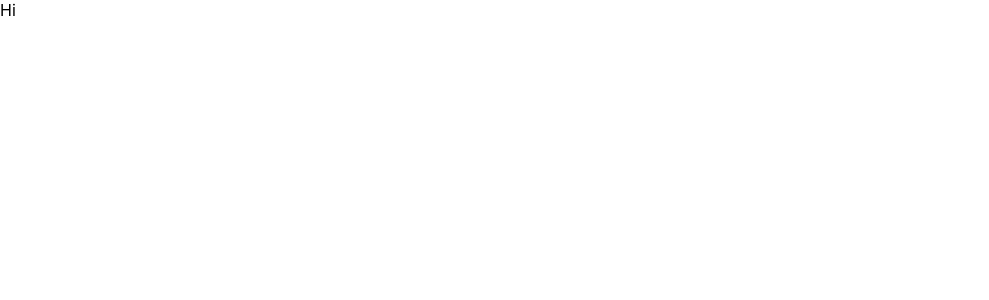
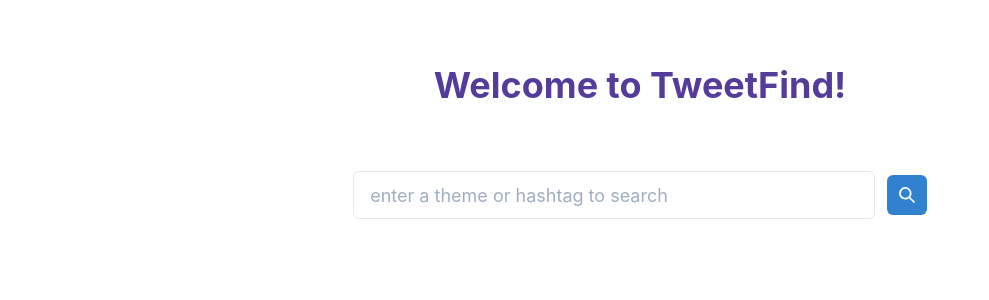
Before and after one commit to ohansemmanuel/modern-redux, a React (Create React App) app in the folder tweetfind/: page / in a window 1280 px wide. Shown: the top 300 px of the page, without its empty margins (0-989 px from the left). Built offline with nearby package versions, Linux system fonts and the light colour scheme.

Commit message:
feat: Initial UI setup

```diff
--- a/tweetfind/package.json
+++ b/tweetfind/package.json
@@ -3,10 +3,15 @@
   "version": "0.1.0",
   "private": true,
   "dependencies": {
+    "@chakra-ui/icons": "^1.0.3",
+    "@chakra-ui/react": "^1.1.6",
+    "@emotion/react": "^11.1.4",
+    "@emotion/styled": "^11.0.0",
     "@reduxjs/toolkit": "^1.5.0",
     "@testing-library/jest-dom": "^4.2.4",
     "@testing-library/react": "^9.5.0",
     "@testing-library/user-event": "^7.2.1",
+    "framer-motion": "^3.2.2-rc.1",
     "react": "^17.0.1",
     "react-dom": "^17.0.1",
     "react-redux": "^7.2.2",
--- a/tweetfind/src/App.js
+++ b/tweetfind/src/App.js
@@ -1,8 +1,17 @@
 import React from "react";
+import { Container, Heading } from "@chakra-ui/react";
+
 import { Finder } from "./features/finder/Finder";
 
 function App() {
-  return <Finder />;
+  return (
+    <Container>
+      <Heading as="h1" size="xl" my={16} textAlign="center" color="purple.700">
+        Welcome to TweetFind!
+      </Heading>
+      <Finder />
+    </Container>
+  );
 }
 
 export default App;
--- a/tweetfind/src/features/finder/Finder.js
+++ b/tweetfind/src/features/finder/Finder.js
@@ -1,5 +1,22 @@
 import React from "react";
+import { Flex, Input, IconButton } from "@chakra-ui/react";
+import { SearchIcon } from "@chakra-ui/icons";
 
 export function Finder() {
-  return <div>Hi</div>;
+  return (
+    <>
+      <Flex alignItems="center">
+        <Input
+          placeholder="enter a theme or hashtag to search"
+          size="lg"
+          mr={3}
+        />
+        <IconButton
+          colorScheme="blue"
+          aria-label="Search database"
+          icon={<SearchIcon />}
+        />
+      </Flex>
+    </>
+  );
 }
--- a/tweetfind/src/index.js
+++ b/tweetfind/src/index.js
@@ -1,18 +1,21 @@
-import React from 'react';
-import ReactDOM from 'react-dom';
-import './index.css';
-import App from './App';
-import store from './app/store';
-import { Provider } from 'react-redux';
-import * as serviceWorker from './serviceWorker';
+import React from "react";
+import ReactDOM from "react-dom";
+import "./index.css";
+import App from "./App";
+import store from "./app/store";
+import { Provider } from "react-redux";
+import { ChakraProvider } from "@chakra-ui/react";
+import * as serviceWorker from "./serviceWorker";
 
 ReactDOM.render(
   <React.StrictMode>
     <Provider store={store}>
-      <App />
+      <ChakraProvider>
+        <App />
+      </ChakraProvider>
     </Provider>
   </React.StrictMode>,
-  document.getElementById('root')
+  document.getElementById("root")
 );
 
 // If you want your app to work offline and load faster, you can change
```
Also changed, not shown: 1 other file (tests, documents, lock files or other folders).
